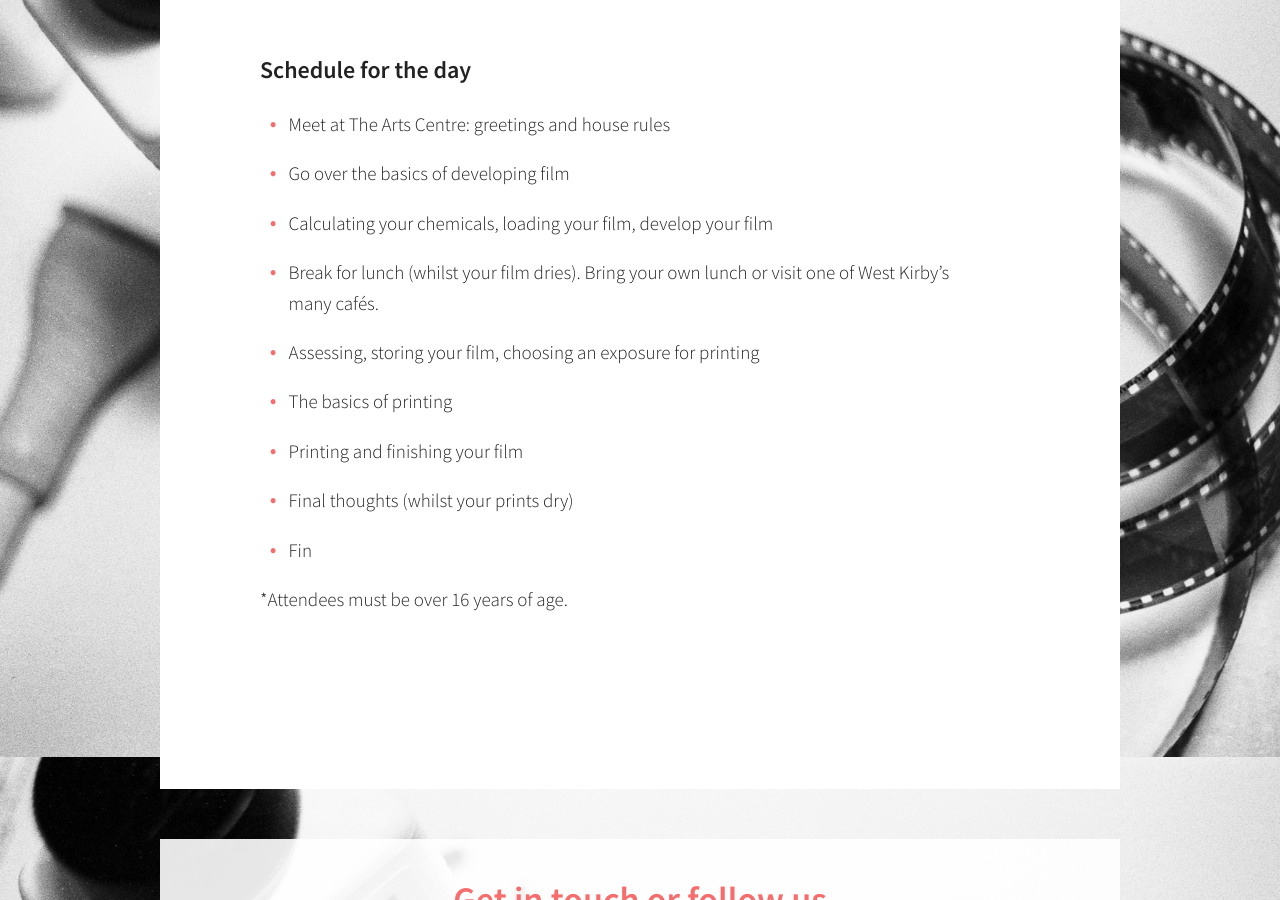
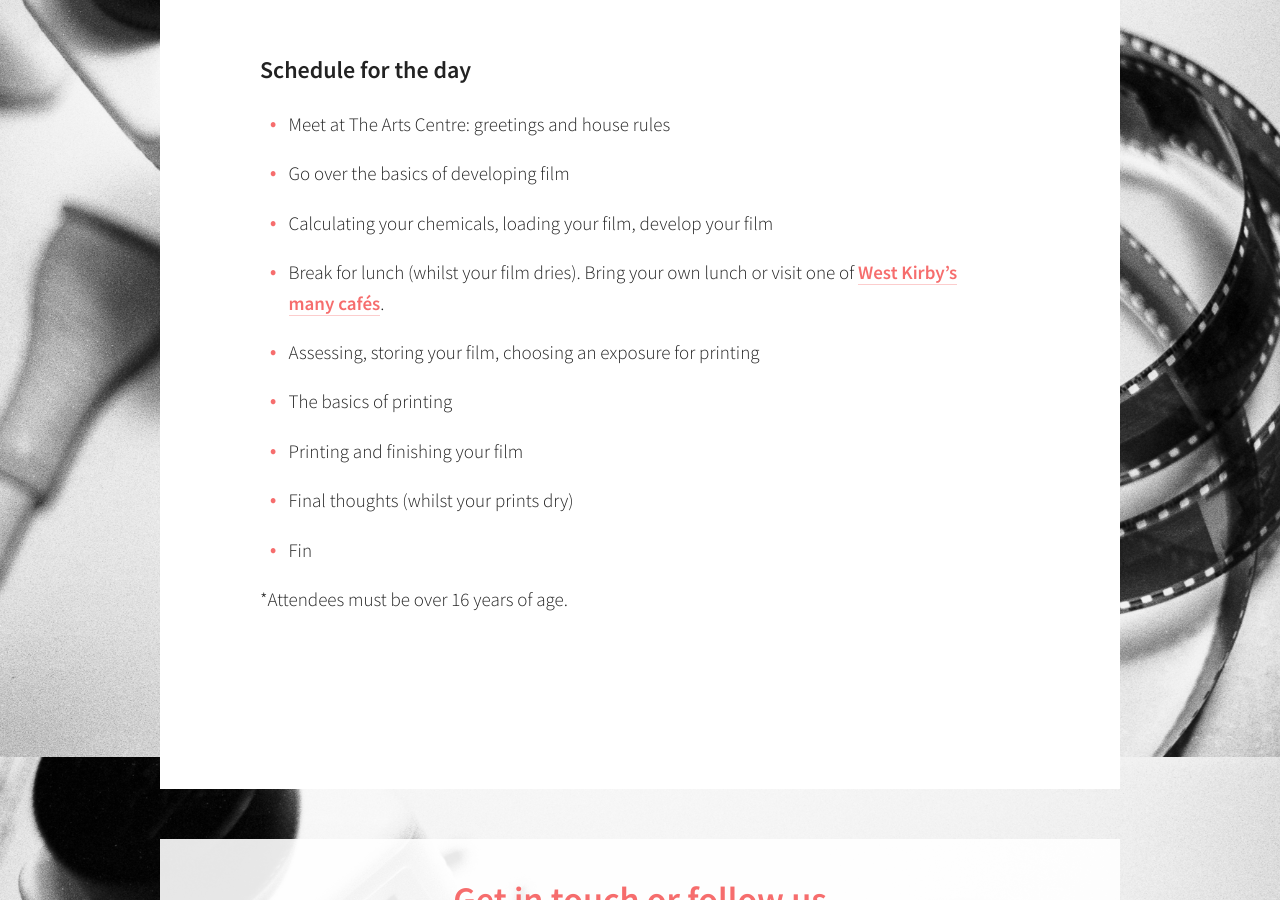
Before and after one commit to martincf/lightbox, a Jekyll site: the page built from _posts/2017-12-07-event-black_and_white_workshop.md, in a window 1280 px wide and 900 px high, scrolled down 1943 px. Built offline with Jekyll 4.4.1, drawn with Linux system fonts in a browser that asks for light colours; nearby versions of some CDN libraries; part of the change alters nothing that is shown.

```diff
--- a/_posts/2017-12-07-event-black_and_white_workshop.md
+++ b/_posts/2017-12-07-event-black_and_white_workshop.md
@@ -31,7 +31,7 @@ Just one thing, a finished roll of black and white 35mm film (24 or 36 exposures
 * Meet at The Arts Centre: greetings and house rules
 * Go over the basics of developing film
 * Calculating your chemicals, loading your film, develop your film
-* Break for lunch (whilst your film dries). Bring your own lunch or visit one of West Kirby's many cafés.
+* Break for lunch (whilst your film dries). Bring your own lunch or visit one of [West Kirby's many cafés](https://goo.gl/maps/z3CppWT847r).
 * Assessing, storing your film, choosing an exposure for printing
 * The basics of printing
 * Printing and finishing your film
```
